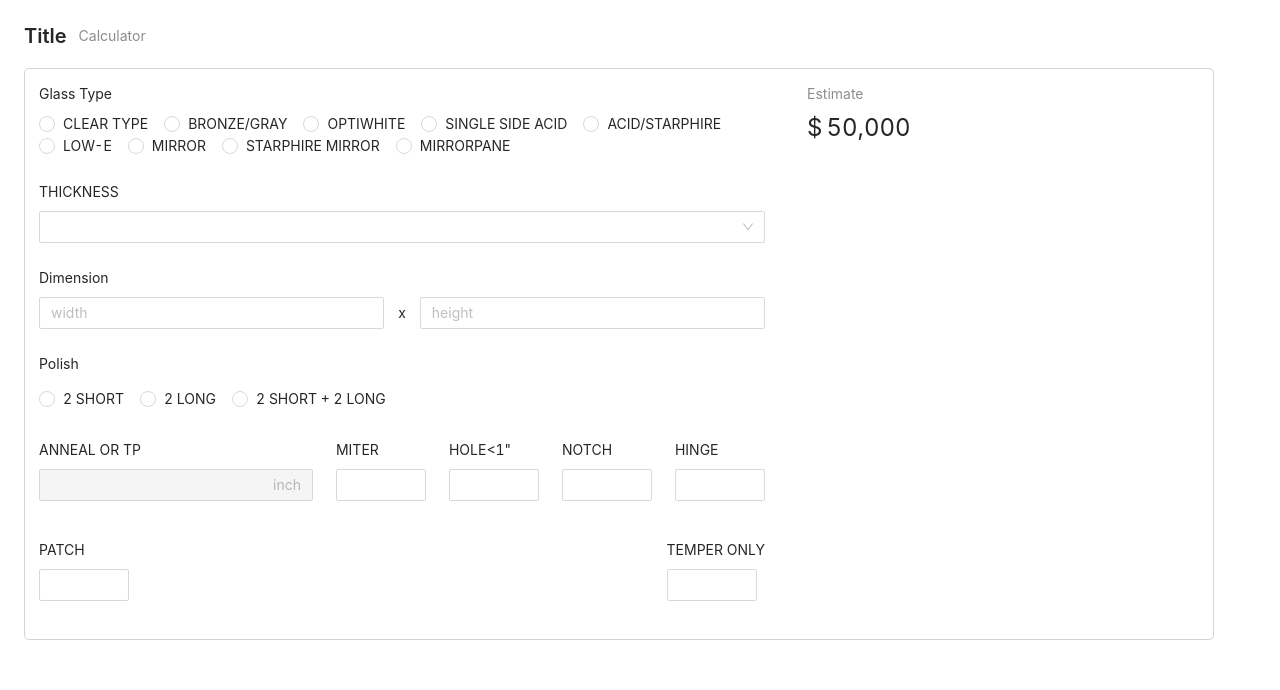
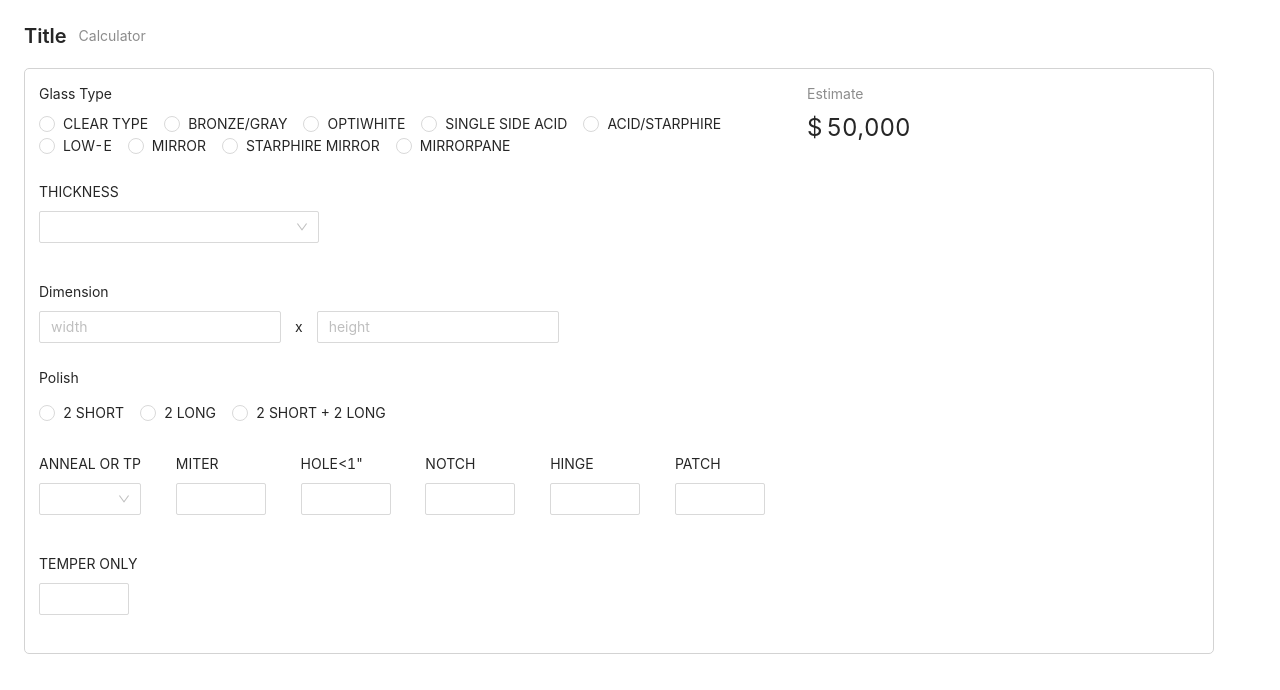
Before and after one commit to munjo5746/simple_menu, a React (Create React App) app: page / in a window 1280 px wide. Shown: the top 690 px of the page. Built offline with nearby package versions, Linux system fonts and the light colour scheme.

Commit message:
second line style has changed

```diff
--- a/src/App.tsx
+++ b/src/App.tsx
@@ -45,7 +45,11 @@ function App() {
                             </Radio.Group>
                         </Form.Item>
 
-                        <Form.Item label="THICKNESS">
+                        <div className="inline">
+                            <Form.Item
+                                style={{ minWidth: '20em' }}
+                                label="THICKNESS"
+                            >
                                 <Select>
                                     <Select.Option value={'3/16'}>
                                         3/16
@@ -60,6 +64,7 @@ function App() {
                                     <Input placeholder="height" />
                                 </div>
                             </Form.Item>
+                        </div>
 
                         <Form.Item label="Polish">
                             {
@@ -78,7 +83,22 @@ function App() {
 
                         <div className="inline">
                             <Form.Item label="ANNEAL OR TP">
-                                <Input disabled={true} suffix={'inch'} />
+                                <Select>
+                                    {[
+                                        {
+                                            label: 'TEMPERED',
+                                            value: 'tempered',
+                                        },
+                                        { label: 'ANNEAL', value: 'anneal' },
+                                    ].map((type) => (
+                                        <Select.Option
+                                            key={`${type.value}`}
+                                            value={type.value}
+                                        >
+                                            {type.label}
+                                        </Select.Option>
+                                    ))}
+                                </Select>
                             </Form.Item>
                             <Form.Item label="MITER">
                                 <InputNumber name="miter" />
```
Lines whose indentation alone changed are shown as unchanged.
